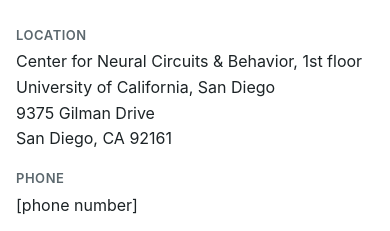
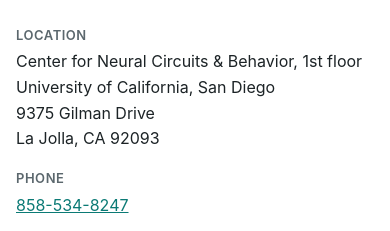
Before and after one commit to LorenLoogerUCSD/website, a plain HTML site: page contact.html in a window 390 px wide. Shown: the part 514-745 px from the top of the page. Drawn offline with Linux system fonts and the light colour scheme.

Commit message:
Contact: La Jolla address and lab phone number
Co-Authored-By: Claude Opus 5.5 <noreply@anthropic.com>

```diff
--- a/contact.html
+++ b/contact.html
@@ -30,10 +30,10 @@
         <div class="contact-details">
           <dl>
             <dt>Location</dt>
-            <dd>Center for Neural Circuits &amp; Behavior, 1st floor<br>University of California, San Diego<br>9375 Gilman Drive<br>San Diego, CA 92161</dd>
+            <dd>Center for Neural Circuits &amp; Behavior, 1st floor<br>University of California, San Diego<br>9375 Gilman Drive<br>La Jolla, CA 92093</dd>
 
             <dt>Phone</dt>
-            <dd>[phone number]</dd>
+            <dd><a href="tel:+18585348247">858-534-8247</a></dd>
 
             <dt>Fax</dt>
             <dd>858-534-8590</dd>
```
